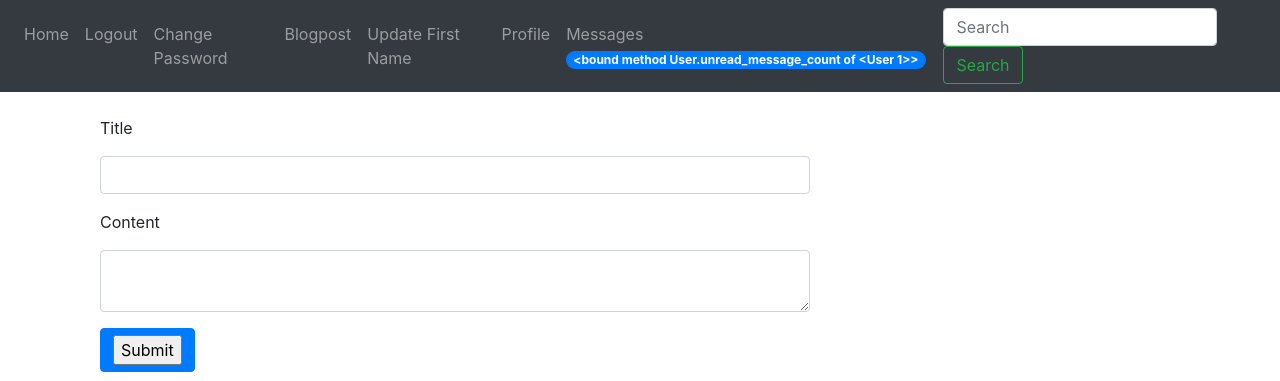
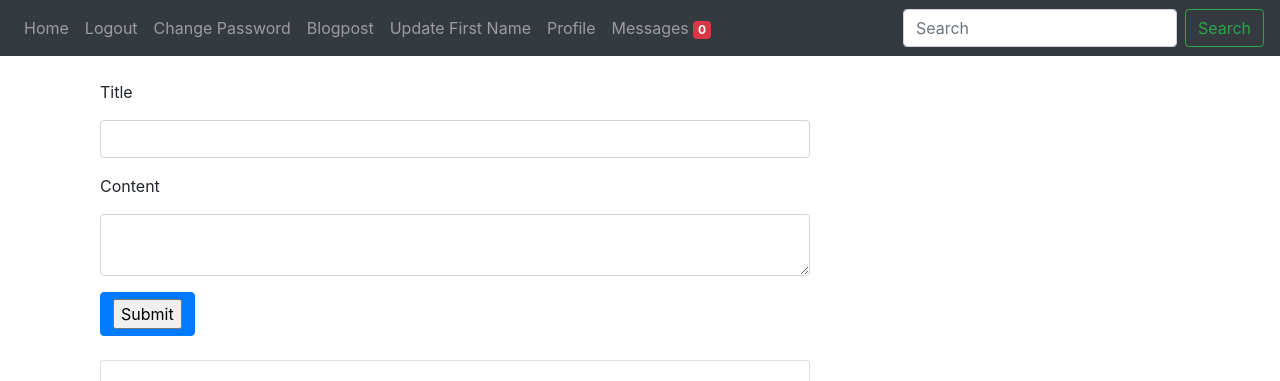
Before and after one commit to divanster/FlaskBlogComplete, a Flask app: page /blogpost in a window 1280 px wide. Shown: the top 381 px of the page. Run offline with Flask 3, Linux system fonts and the light colour scheme; a user stored in the database is signed in; tables that the repository leaves empty hold one stand-in row (values such as "Sample post"); some libraries are stand-ins or nearby versions.

Commit message:
messsages working

```diff
--- a/website/templates/base.html
+++ b/website/templates/base.html
@@ -38,34 +38,34 @@
         {% block content %}{% endblock %}
     </div>
 
-    {% block scripts %}
-    <!-- JavaScript scripts -->
-    <script>
-  document.addEventListener('DOMContentLoaded', initializeNotifications);
-
-  function setMessageCount(n) {
-    const count = document.getElementById('message_count');
-    count.innerText = n;
-    count.style.visibility = n ? 'visible' : 'hidden';
-  }
-
-  {% if current_user.is_authenticated %}
-  function initializeNotifications() {
-    let since = 0;
-    setInterval(async function() {
-      const response = await fetch('{{ url_for('views.notifications') }}?since=' + since);
-      const notifications = await response.json();
-      for (let i = 0; i < notifications.length; i++) {
-        if (notifications[i].name == 'unread_message_count')
-          setMessageCount(notifications[i].data);
-        since = notifications[i].timestamp;
-      }
-    }, 10000);
-  }
-  document.addEventListener('DOMContentLoaded', initializeNotifications);
-  {% endif %}
-</script>
-    {% endblock %}
+{#    {% block scripts %}#}
+{#    <!-- JavaScript scripts -->#}
+{#    <script>#}
+{#  document.addEventListener('DOMContentLoaded', initializeNotifications);#}
+{##}
+{#  function setMessageCount(n) {#}
+{#    const count = document.getElementById('message_count');#}
+{#    count.innerText = n;#}
+{#    count.style.visibility = n ? 'visible' : 'hidden';#}
+{#  }#}
+{##}
+{#  {% if current_user.is_authenticated %}#}
+{#  function initializeNotifications() {#}
+{#    let since = 0;#}
+{#    setInterval(async function() {#}
+{#      const response = await fetch('{{ url_for('views.notifications') }}?since=' + since);#}
+{#      const notifications = await response.json();#}
+{#      for (let i = 0; i < notifications.length; i++) {#}
+{#        if (notifications[i].name == 'unread_message_count')#}
+{#          setMessageCount(notifications[i].data);#}
+{#        since = notifications[i].timestamp;#}
+{#      }#}
+{#    }, 10000);#}
+{#  }#}
+{#  document.addEventListener('DOMContentLoaded', initializeNotifications);#}
+{#  {% endif %}#}
+{#</script>#}
+{#    {% endblock %}#}
 
 
 
--- a/website/templates/navbar.html
+++ b/website/templates/navbar.html
@@ -13,8 +13,11 @@
                 <a class="nav-item nav-link" id="profile" href="{{ url_for('views.profile', first_name=current_user.first_name) }}">Profile</a>
                 <a class="nav-item nav-link" id="messages" href="{{ url_for('views.messages') }}">Messages
                     {% set unread_message_count = current_user.unread_message_count %}
-                    <span id="message_count" class="badge badge-pill badge-primary" {% if not unread_message_count %}style="display: none;"{% endif %}>
-                        {{ unread_message_count }}
+                    <span id="message_count" class="badge text-bg-danger"
+                          style="visibility: {% if unread_message_count %}visible
+                                         {% else %}hidden{% endif %};">
+
+                        {{ current_user.unread_message_count() }}
                     </span>
                 </a>
             {% else %}
--- a/website/views/views.py
+++ b/website/views/views.py
@@ -318,7 +318,8 @@
 @login_required
 def messages():
     current_user.last_message_read_time = datetime.now(timezone.utc)
-    current_user.unread_message_count = 0  # Assuming unread_message_count is an attribute of the User model
+    current_user.add_notification('unread_message_count', 0)
+    # current_user.unread_message_count = 0  # Assuming unread_message_count is an attribute of the User model
     db.session.commit()
 
     page = request.args.get('page', 1, type=int)
```
Also changed, not shown: 10 other files.
